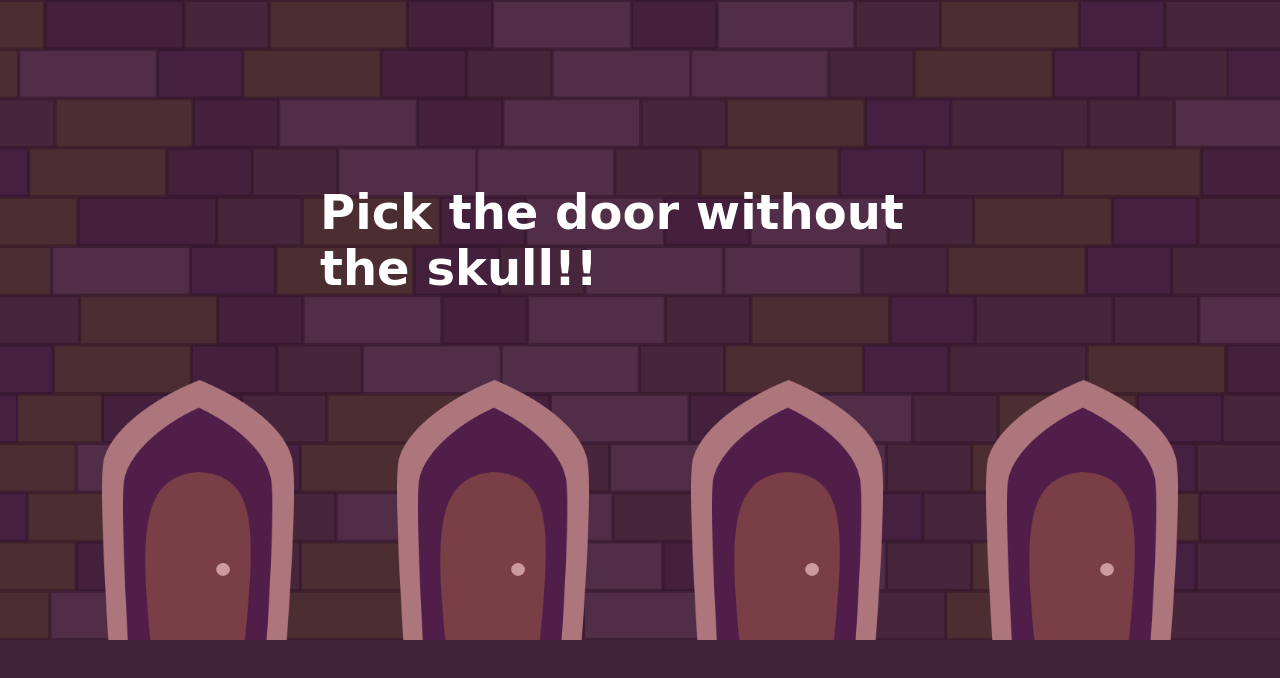
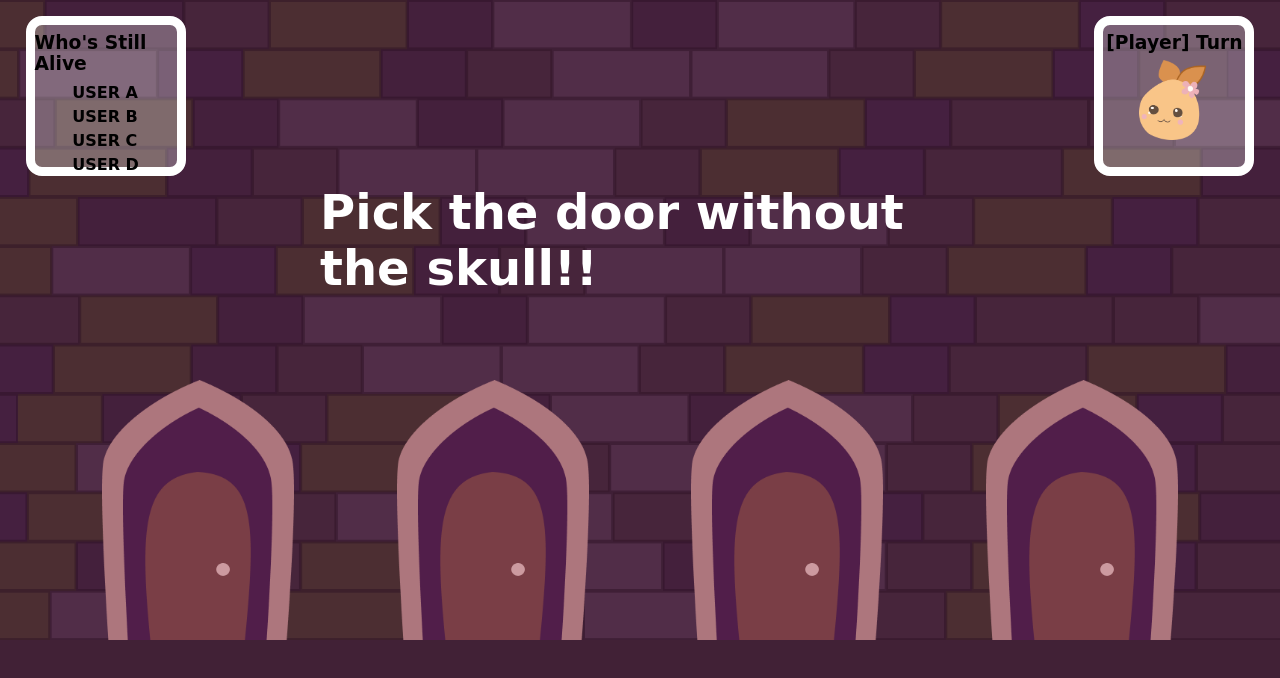
Before and after one commit to yk1932/LuckGame, a website: page public/game/index.html in a window 1280 px wide. Drawn offline with nearby package versions, Linux system fonts and the light colour scheme; no server answers; a web font is replaced by a local one.

Commit message:
some ui stuff

```diff
--- a/package.json
+++ b/package.json
@@ -11,6 +11,7 @@
   "license": "ISC",
   "dependencies": {
     "@socket.io/admin-ui": "^0.2.0",
+    "animejs": "^3.2.1",
     "express": "^4.17.3",
     "socket.io": "^4.4.1"
   }
--- a/public/game/index.html
+++ b/public/game/index.html
@@ -20,6 +20,19 @@
   <body>
     <img id="lobby_wall" class="lobby_wall" src="../images/lobbyWall.png" />
     <div id="dark_layer" class="dark_layer"></div>
+    <div class="aliveDiv opacityOverlay">
+      <h3>Who's Still Alive</h3>
+      <div class="playerAliveDiv">
+        <h4>USER A</h4>
+        <h4>USER B</h4>
+        <h4>USER C</h4>
+        <h4>USER D</h4>
+      </div>
+    </div>
+    <div class="turnContainer opacityOverlay">
+      <h3>[Player] Turn</h3>
+      <img class="playerImg" src="../images/orangeMokoko.png" />
+    </div>
     <h2 class="reset_header"></h2>
     <button class="return_button none">Return</button>
     <div class="text_div none">
--- a/public/game/style.css
+++ b/public/game/style.css
@@ -18,6 +18,39 @@ body {
   align-items: center;
   width: 100%;
   height: 80vh;
+}
+.opacityOverlay {
+  position: absolute;
+  display: flex;
+  flex-direction: column;
+  /* justify-content: center; */
+  align-items: center;
+  border-radius: 1rem;
+  border: 0.6rem solid white;
+
+  width: 12.5vw;
+  height: 20vh;
+  background-color: rgba(244, 244, 244, 0.3);
+}
+.aliveDiv {
+  left: 2%;
+  top: 2%;
+}
+.turnContainer {
+  right: 2%;
+  top: 2%;
+}
+.playerImg {
+  width: 50%;
+  height: auto;
+}
+
+.playerAliveDiv {
+  line-height: 1.5rem;
+}
+.opacityOverlay h3 {
+  margin-top: 5%;
+  margin-bottom: 5%;
 }
 .door_container {
   display: flex;
```
Also changed, not shown: index.js (indentation only), public/images/orangeMokoko.png (added), 1 other file.
